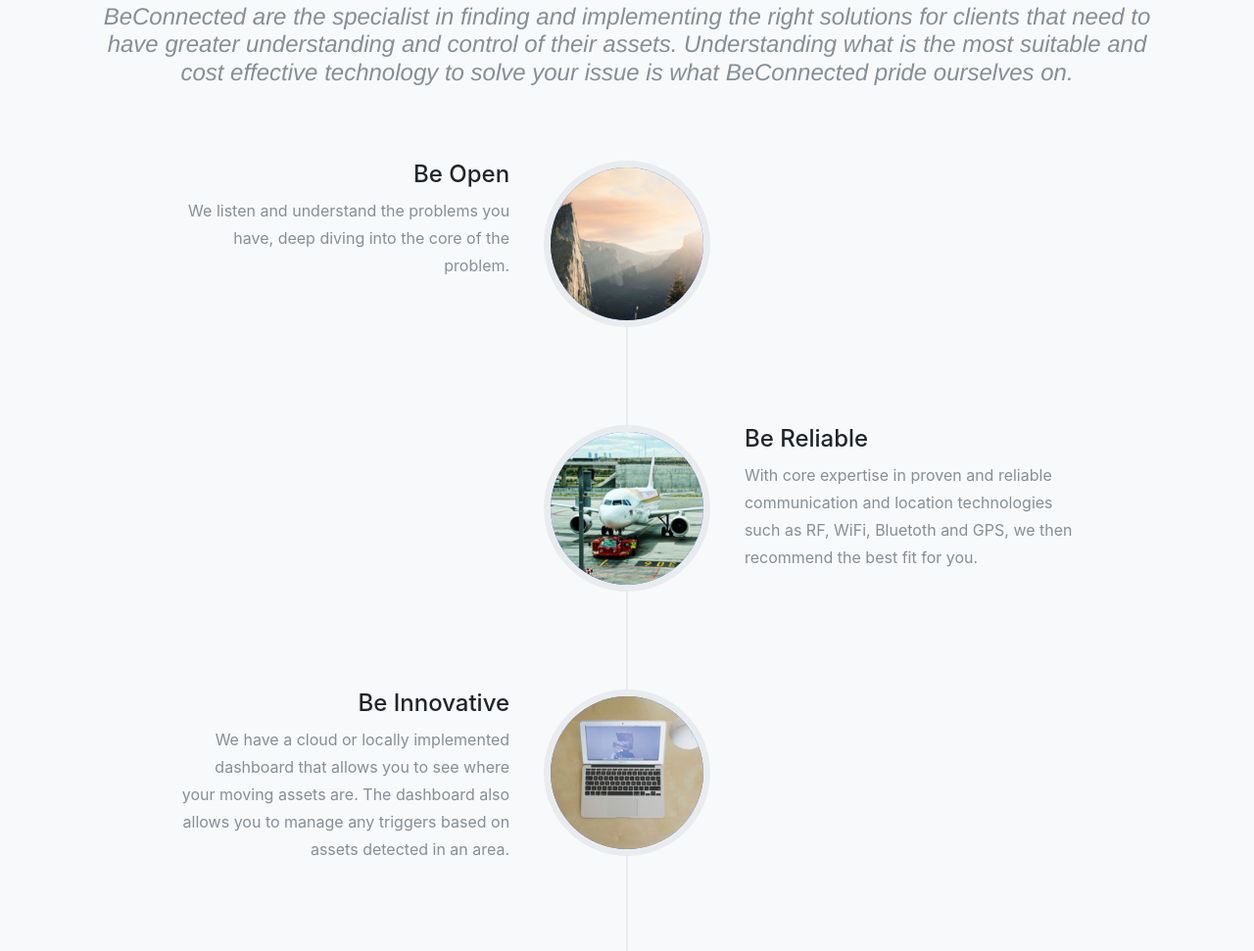
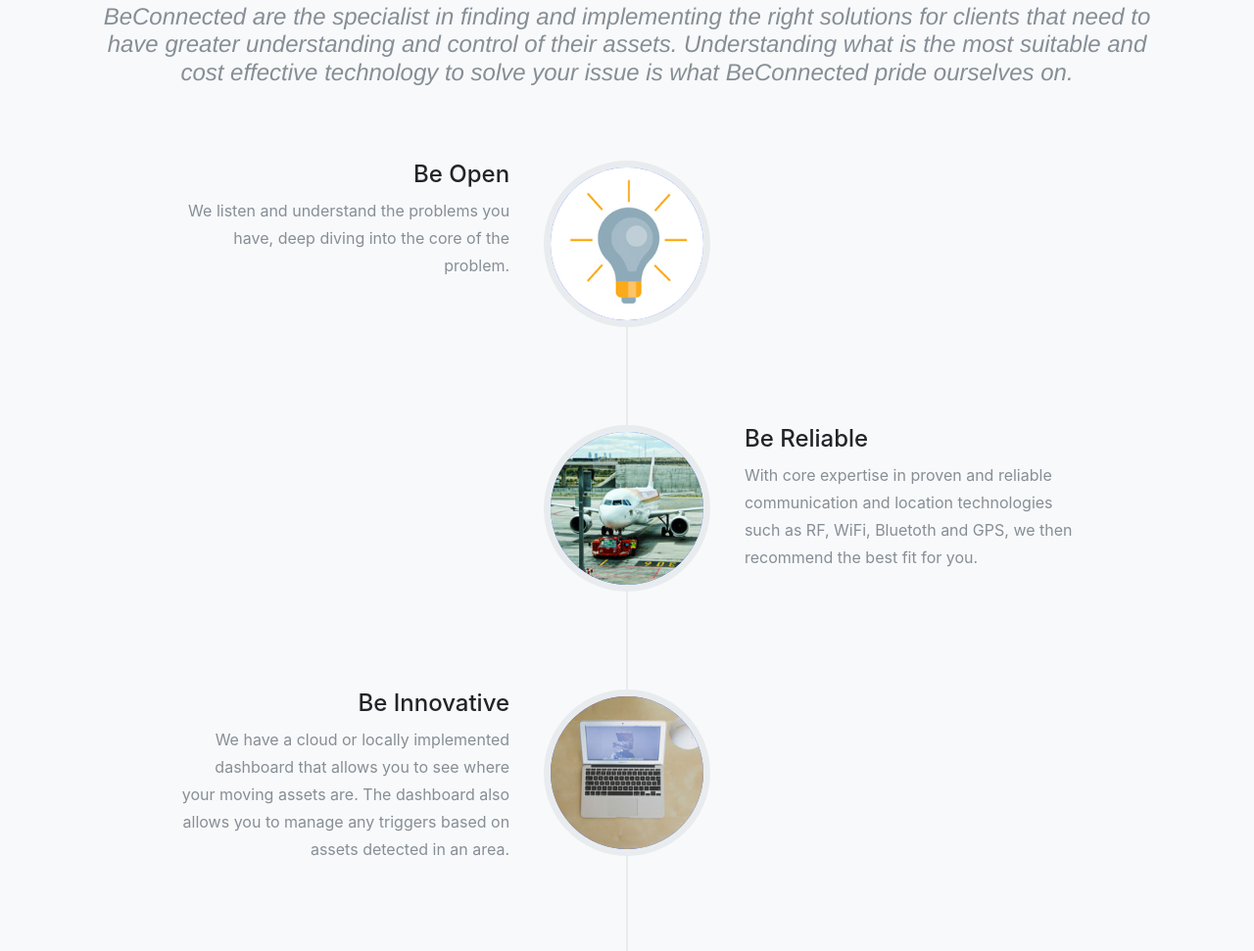
Before and after one commit to bctdeveloper/bctdeveloper.github.io, a website with bundled scripts: page index.html in a window 1280 px wide. Shown: the part 1703-2674 px from the top of the page at 98% size. Built offline with nearby package versions, Linux system fonts and the light colour scheme; a web font is replaced by a local one.

Commit message:
Update lightbulb

```diff
--- a/index.html
+++ b/index.html
@@ -111,7 +111,7 @@
             <ul class="timeline">
               <li>
                 <div class="timeline-image">
-                  <img class="rounded-circle img-fluid" src="img/about/1.jpg" alt="">
+                  <img class="rounded-circle img-fluid" src="img/lightbulb200x200.jpg" alt="">
                 </div>
                 <div class="timeline-panel">
                   <div class="timeline-heading">
```
